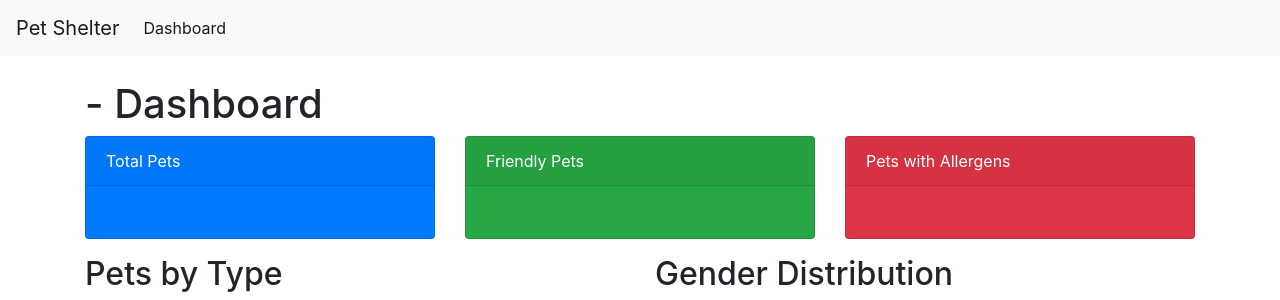
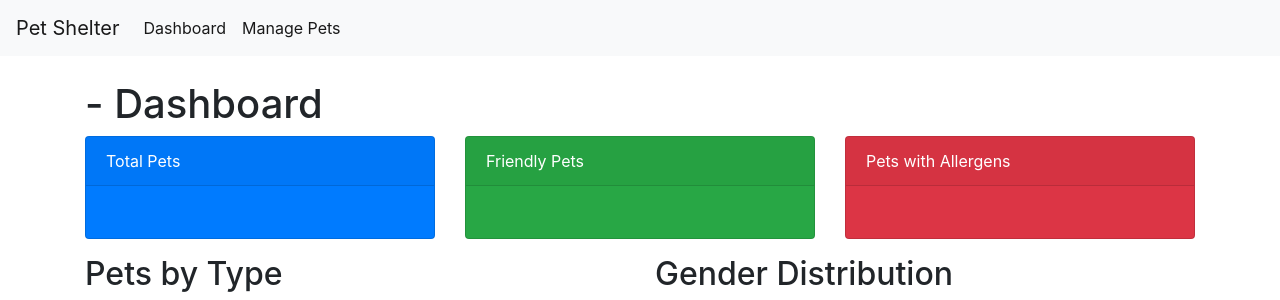
Before and after one commit to Joshua-of-the-isle/NFC3_Code_Conquistadors, a Django app: template pet_adoption/pets/templates/pets/shelter_dashboard.html in a window 1280 px wide. Shown: the top 300 px of the page. Run offline with Django 5.2, Linux system fonts and the light colour scheme; the template is opened without the code that fills it, so the values that code supplies are empty; some libraries are stand-ins or nearby versions.

Commit message:
Basic structure

```diff
--- a/pet_adoption/pets/templates/pets/shelter_dashboard.html
+++ b/pet_adoption/pets/templates/pets/shelter_dashboard.html
@@ -18,6 +18,9 @@
             <ul class="navbar-nav">
                 <li class="nav-item active">
                     <a class="nav-link" href="{% url 'shelter_dashboard' %}">Dashboard</a>
+                </li>
+                <li class="nav-item active">
+                    <a class="nav-link" href="#">Manage Pets</a>
                 </li>
                 <!-- Add other navigation links here -->
             </ul>
```
